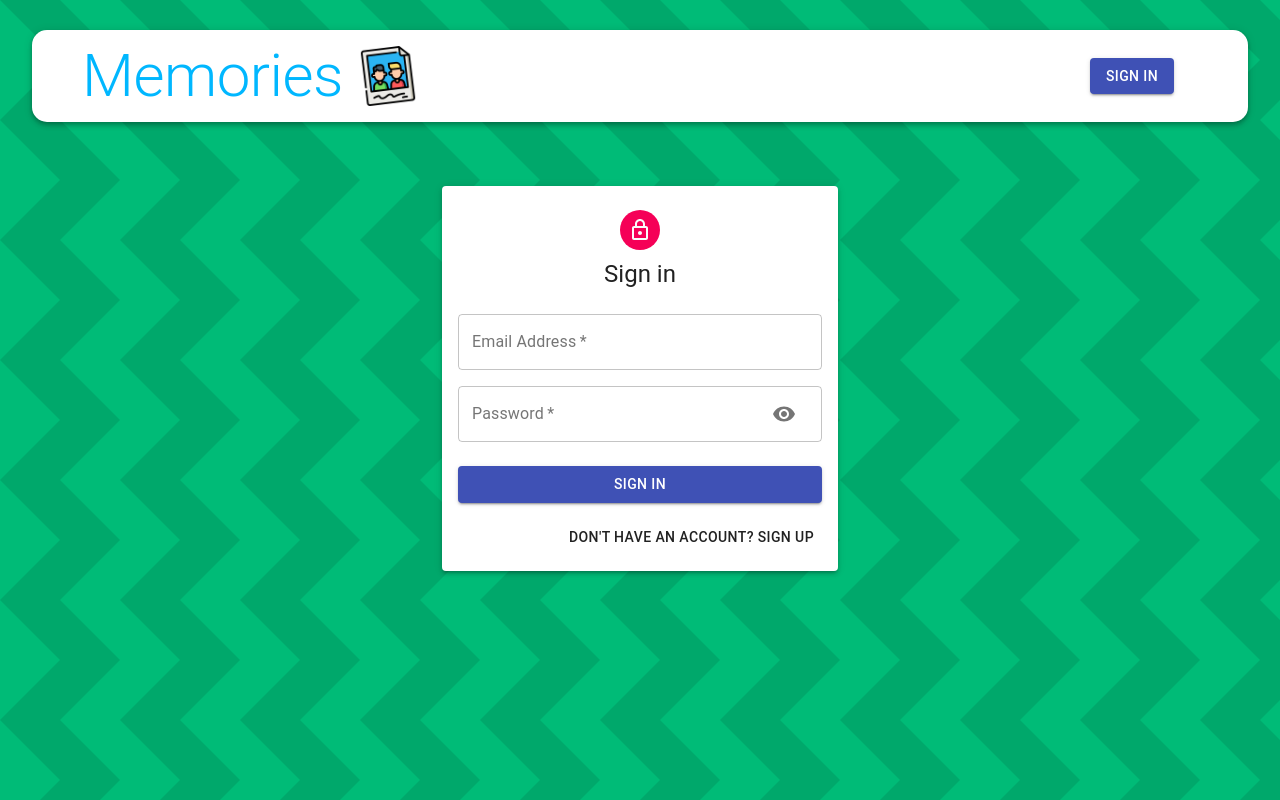
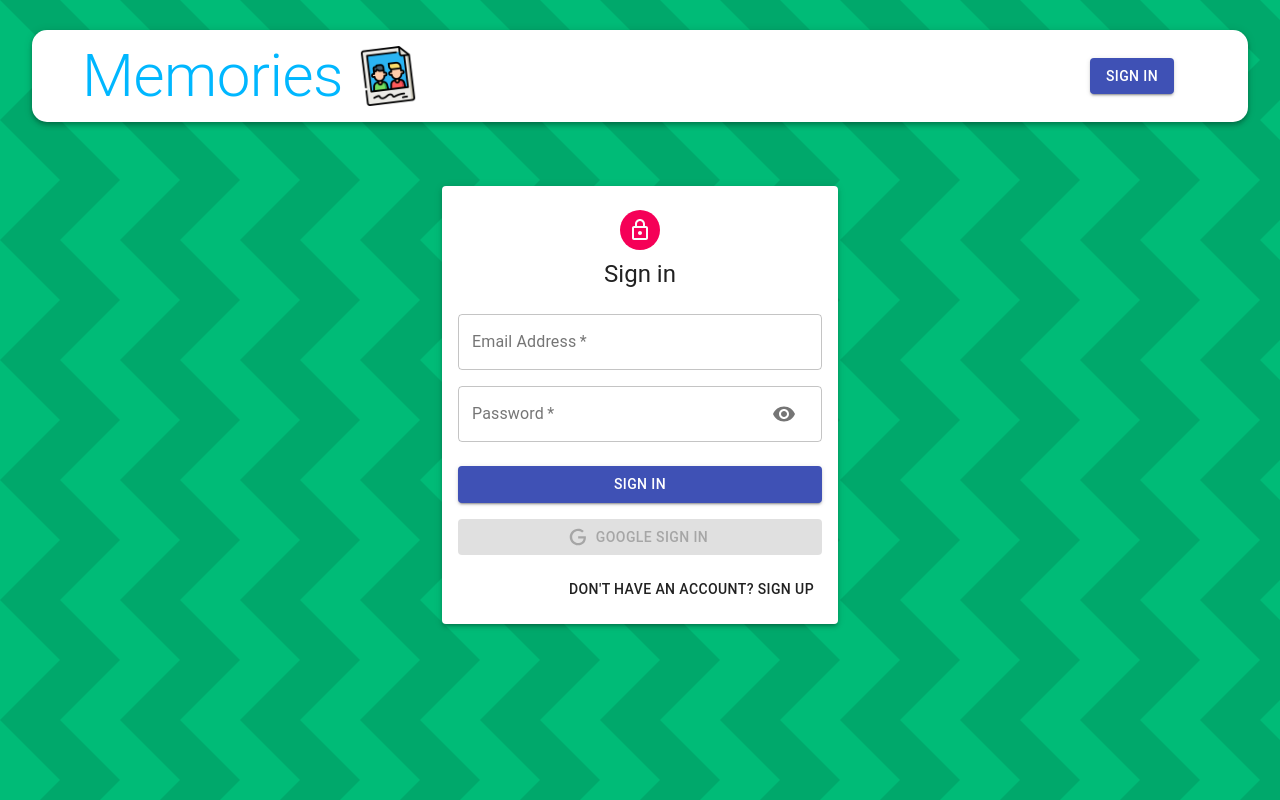
Before and after one commit to saadafzal8384/mern_memories_project, a React (Create React App) app in the folder frontend/: page /auth in a window 1280 px wide. Built offline with nearby package versions, Linux system fonts and the light colour scheme.

Commit message:
Added Google Login Functionality

```diff
--- a/frontend/src/components/Auth/Auth.js
+++ b/frontend/src/components/Auth/Auth.js
@@ -7,9 +7,14 @@ import {
   Typography,
   Container,
 } from "@material-ui/core";
+import { GoogleLogin } from "react-google-login";
 import LockOutlinedIcon from "@material-ui/icons/LockOutlined";
 import useStyles from "./styles";
 import Input from "./Input";
+import Icon from "./icon";
+import { useHistory } from "react-router-dom";
+import { useDispatch } from "react-redux";
+import { AUTH } from "../../constants/actionTypes";
 
 const Auth = () => {
   const classes = useStyles();
@@ -22,7 +27,23 @@ const Auth = () => {
     setIsSignup((prevIsSignup) => !prevIsSignup);
     handleShowPassword(false);
   };
+  const history = useHistory();
+  const dispatch = useDispatch();
 
+  const googleSuccess = async (res) => {
+    const result = res?.profileObj;
+    const token = res?.tokenId;
+    try {
+      dispatch({ type: AUTH, data: { result, token } });
+      history.push("/");
+    } catch (error) {
+      console.log(error);
+    }
+  };
+  const googleError = (error) => {
+    console.log(error);
+    console.log("Google Login Failed");
+  };
   return (
     <Container component="main" maxWidth="xs">
       <Paper className={classes.paper} elevation={3}>
@@ -82,7 +103,25 @@ const Auth = () => {
           >
             {isSignup ? "Sign Up" : "Sign In"}
           </Button>
-
+          <GoogleLogin
+            clientId="544081115628-qkvffee6v0moutkgsnj1io8mi26nri7l.apps.googleusercontent.com"
+            render={(renderProps) => (
+              <Button
+                className={classes.googleButton}
+                color="primary"
+                fullWidth
+                onClick={renderProps.onClick}
+                disabled={renderProps.disabled}
+                startIcon={<Icon />}
+                variant="contained"
+              >
+                Google Sign In
+              </Button>
+            )}
+            onSuccess={googleSuccess}
+            onFailure={googleError}
+            cookiePolicy="single_host_origin"
+          />
           <Grid container justifyContent="flex-end">
             <Grid item>
               <Button onClick={switchMode}>
--- a/frontend/src/components/Navbar/Navbar.js
+++ b/frontend/src/components/Navbar/Navbar.js
@@ -1,12 +1,28 @@
-import React from "react";
+import React, { useState, useEffect } from "react";
 import { AppBar, Typography, Toolbar, Avatar, Button } from "@material-ui/core";
 import useStyles from "./styles";
 import memories from "../../images/memories.png";
-import { Link } from "react-router-dom";
+import { Link, useHistory, useLocation } from "react-router-dom";
+import { useDispatch } from "react-redux";
+import { LOGOUT } from "../../constants/actionTypes";
 
 const Navbar = () => {
   const classes = useStyles();
-  const user = null;
+  const dispatch = useDispatch();
+  const history = useHistory();
+  const location = useLocation();
+  const logout = () => {
+    dispatch({ type: LOGOUT });
+    history.push("/");
+    setUser(null);
+  };
+  const [user, setUser] = useState(JSON.parse(localStorage.getItem("profile")));
+  useEffect(() => {
+    const token = user?.token;
+    ///JWt ...
+
+    setUser(JSON.parse(localStorage.getItem("profile")));
+  }, [location]);
   return (
     <AppBar className={classes.appBar} position="static" color="inherit">
       <div className={classes.brandContainer}>
@@ -22,7 +38,7 @@ const Navbar = () => {
         <img className={classes.image} src={memories} alt="icon" height="60" />
       </div>
       <Toolbar className={classes.toolbar}>
-        {user?.result ? (
+        {user ? (
           <div className={classes.profile}>
             <Avatar
               className={classes.purple}
@@ -38,6 +54,7 @@ const Navbar = () => {
               variant="contained"
               className={classes.logout}
               color="secondary"
+              onClick={logout}
             >
               Logout
             </Button>
--- a/frontend/src/constants/actionTypes.js
+++ b/frontend/src/constants/actionTypes.js
@@ -3,3 +3,5 @@ export const UPDATE = "UPDATE";
 export const DELETE = "DELETE";
 export const FETCH_ALL = "FETCH_ALL";
 export const LIKE = "LIKE";
+export const AUTH = "AUTH";
+export const LOGOUT = "LOGOUT";
--- /dev/null
+++ b/frontend/src/reducers/auth.js
@@ -0,0 +1,16 @@
+import { AUTH, LOGOUT } from "../constants/actionTypes";
+
+const authReducer = (state = { authData: null }, action) => {
+  switch (action.type) {
+    case AUTH:
+      localStorage.setItem("profile", JSON.stringify({ ...action?.data }));
+      return { ...state, authData: action?.data };
+    case LOGOUT:
+      localStorage.clear();
+      return { ...state, authData: null };
+    default:
+      return state;
+  }
+};
+
+export default authReducer;
--- a/frontend/src/reducers/index.js
+++ b/frontend/src/reducers/index.js
@@ -1,5 +1,7 @@
 import { combineReducers } from "redux";
 import posts from "./posts";
+import auth from "./auth";
 export default combineReducers({
   posts,
+  auth,
 });
```
